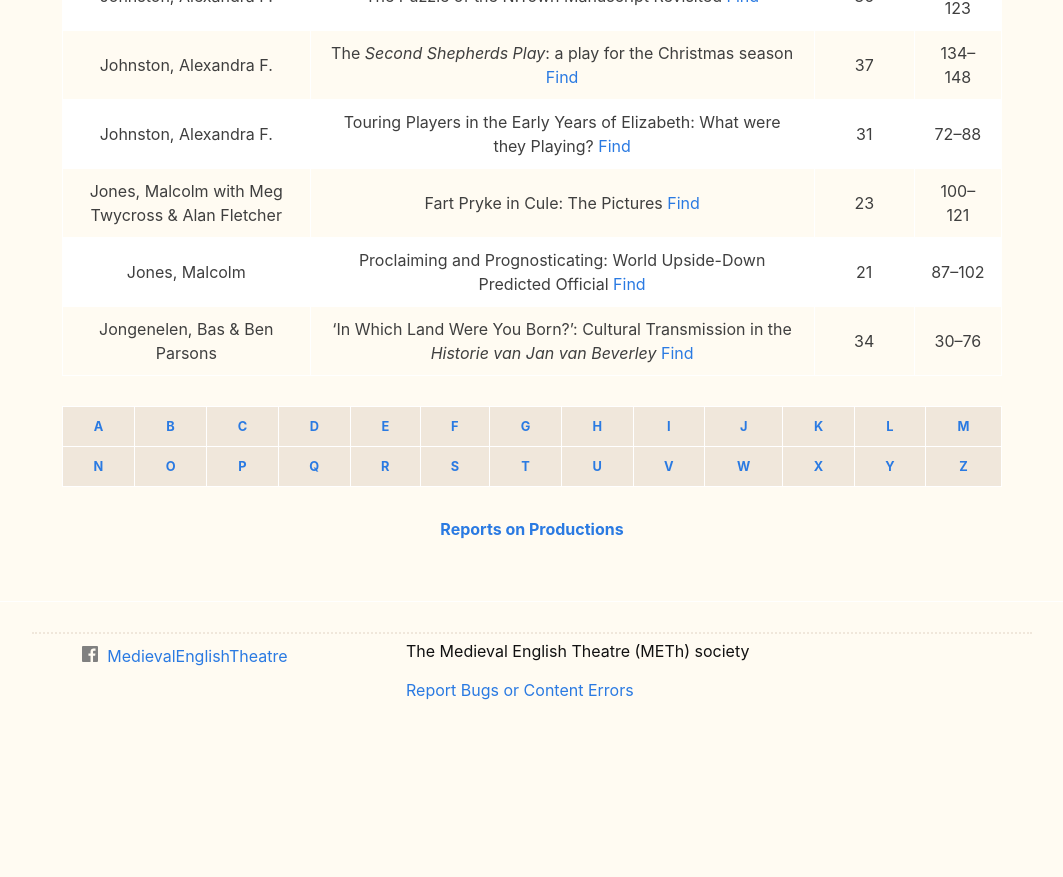
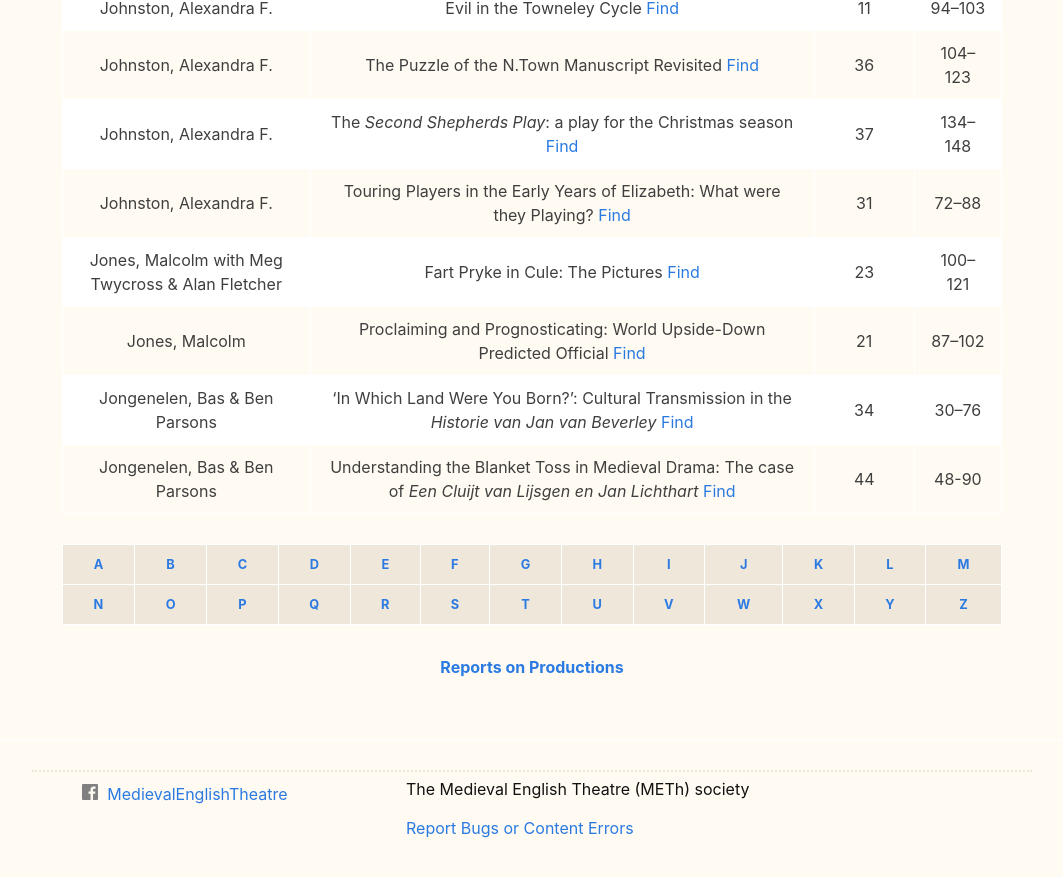
Before and after one commit to MedievalEnglishTheatre/MedievalEnglishTheatre.github.io, a Jekyll site: the page built from src/journal/cumindgj.md, in a window 1280 px wide and 900 px high, scrolled down 3525 px. Shown: the top 877 px of the window, without its empty margins (108-1171 px from the left). Built offline with Jekyll 4.4.1, drawn with Linux system fonts in a browser that asks for light colours; before the commit the page ends 4287 px from its top, so only the background shows below that; some of the changed text lies outside the part shown.

Commit message:
Update cumindgj.md vol. 44

```diff
--- a/src/journal/cumindgj.md
+++ b/src/journal/cumindgj.md
@@ -21,6 +21,7 @@ The later volumes include *summaries* and *PDFs* of one or two pages.
 |-------|-------|-------|-------|
 |**<a name="G" id="G" class="alphaCenter">G</a>**||||
 |Gandy, George|Fragments of Four Fourteenth-Century Miracle Plays from Mont Saint-Michel  [Find](vol42.html#Gandy) |42|10–49|
+|Gerhardt, Ernst|Alimentary Address and the Management of Appetite and Hunger in *Jacob and Esau*  [Find](vol44.html#Gerhardt) |44|91-123|
 |Gerhardt, Ernst|Salmon-Fishing and Beer-Brewing: The Waterleaders and Drawers of Dee and Chester–s Corpus Christi and Whitsun Plays  [Find](vol41.html#Gerhardt) |41|134–165|
 |Gibson, James M.|Royal Visits and Civic Ceremony: A Research Opportunity  [Find](vol30.html#Gibson) |30|39–44|
 |Godfrey, Bob|The Digby *Mary Magdalen* in Performance: a merry peripeteia |37|105–118|
@@ -72,6 +73,7 @@ The later volumes include *summaries* and *PDFs* of one or two pages.
 |Jones, Malcolm with Meg Twycross &amp; Alan Fletcher|Fart Pryke in Cule: The Pictures  [Find](vol23.html#Twycross) |23|100–121|
 |Jones, Malcolm|Proclaiming and Prognosticating: World Upside-Down Predicted Official  [Find](vol21.html#Jones) |21|87–102|
 |Jongenelen, Bas &amp; Ben Parsons|‘In Which Land Were You Born?’: Cultural Transmission in the *Historie van Jan van Beverley*  [Find](vol34.html#Parsons) |34|30–76|
+|Jongenelen, Bas &amp; Ben Parsons|Understanding the Blanket Toss in Medieval Drama: The case of *Een Cluijt van Lijsgen en Jan Lichthart* [Find](vol44.html#Parsons) |44|48-90|
 {: .author-table}
 
 | [A](cumindac.html#A) | [B](cumindac.html#B) | [C](cumindac.html#C) | [D](cuminddf.html#D) | [E](cuminddf.html#E) | [F](cuminddf.html#F) | [G](cumindgj.html#G) | [H](cumindgj.html#H) | [I](cumindgj.html#I) | [J](cumindgj.html#J) | [K](cumindko.html#K) | [L](cumindko.html#L) | [M](cumindko.html#M) |
```
